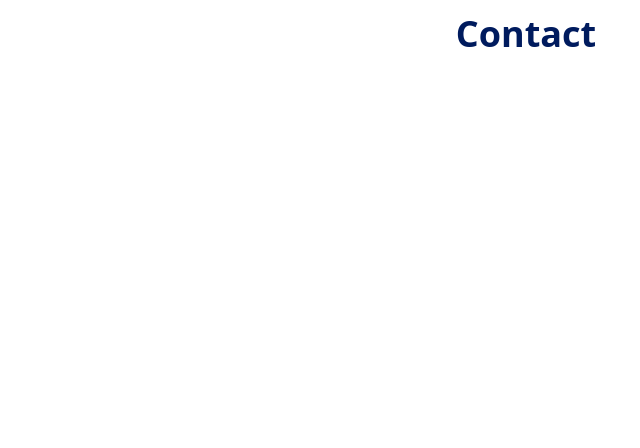
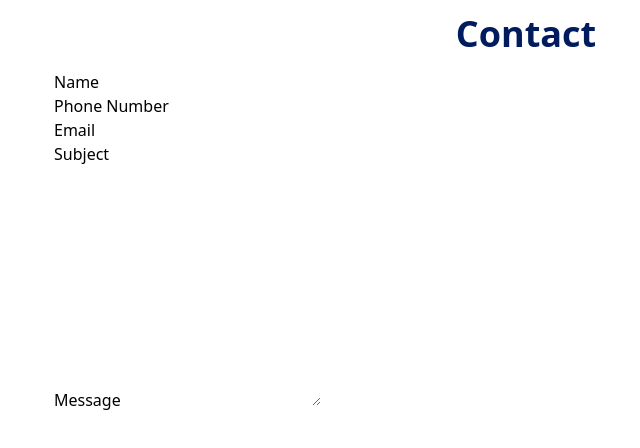
Before and after one commit to lavollmer/react-website, a React (Vite) app in the folder react-website/: page / in a window 1280 px wide. Shown: the part 2286-2734 px from the top of the page, without its empty margins (146-786 px from the left). Before the commit the page ends 2420 px from the top, so only its background shows below. Built offline with nearby package versions, Linux system fonts and the light colour scheme.

Commit message:
added name, phone number, email, subject and message sections

```diff
--- a/react-website/src/components/Contact.jsx
+++ b/react-website/src/components/Contact.jsx
@@ -6,7 +6,30 @@ const Contact = () => {
       <h1 className="py-4 text-4xl font-bold text-center text-[#001b5e]">
         Contact
       </h1>
-      <form action="" method="POST" encType="multipart/form-data"></form>
+      <form action="" method="POST" encType="multipart/form-data">
+        <div>
+          <div>
+            <label>Name</label>
+            <input type="text" name="name" />
+          </div>
+          <div>
+            <label>Phone Number</label>
+            <input type="text" name="phone" />
+          </div>
+        </div>
+        <div>
+          <label>Email</label>
+          <input type="email" name="email" />
+        </div>
+        <div>
+          <label>Subject</label>
+          <input type="text" name="subject" />
+        </div>
+        <div>
+          <label>Message</label>
+          <textarea rows="10" name="message"></textarea>
+        </div>
+      </form>
     </div>
   );
 };
```
